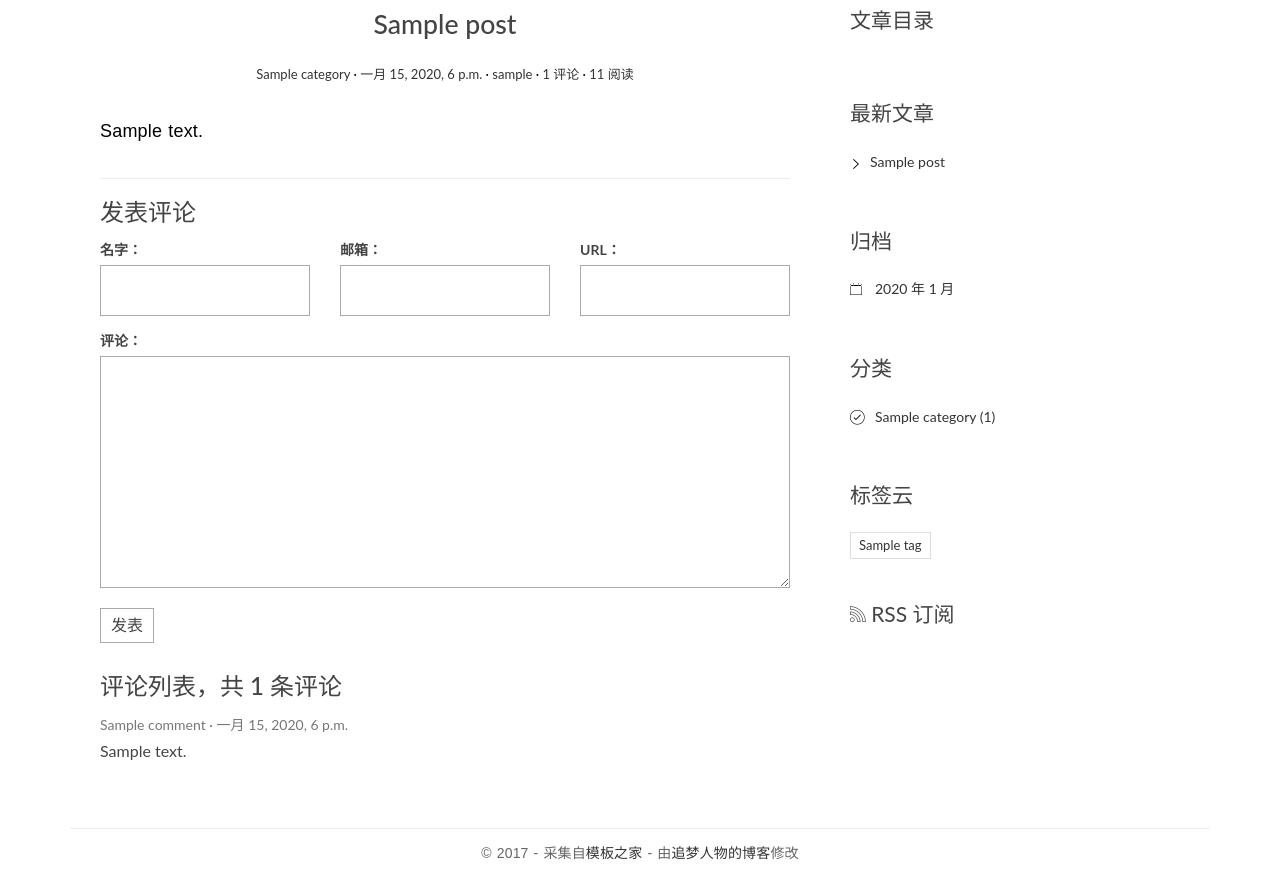
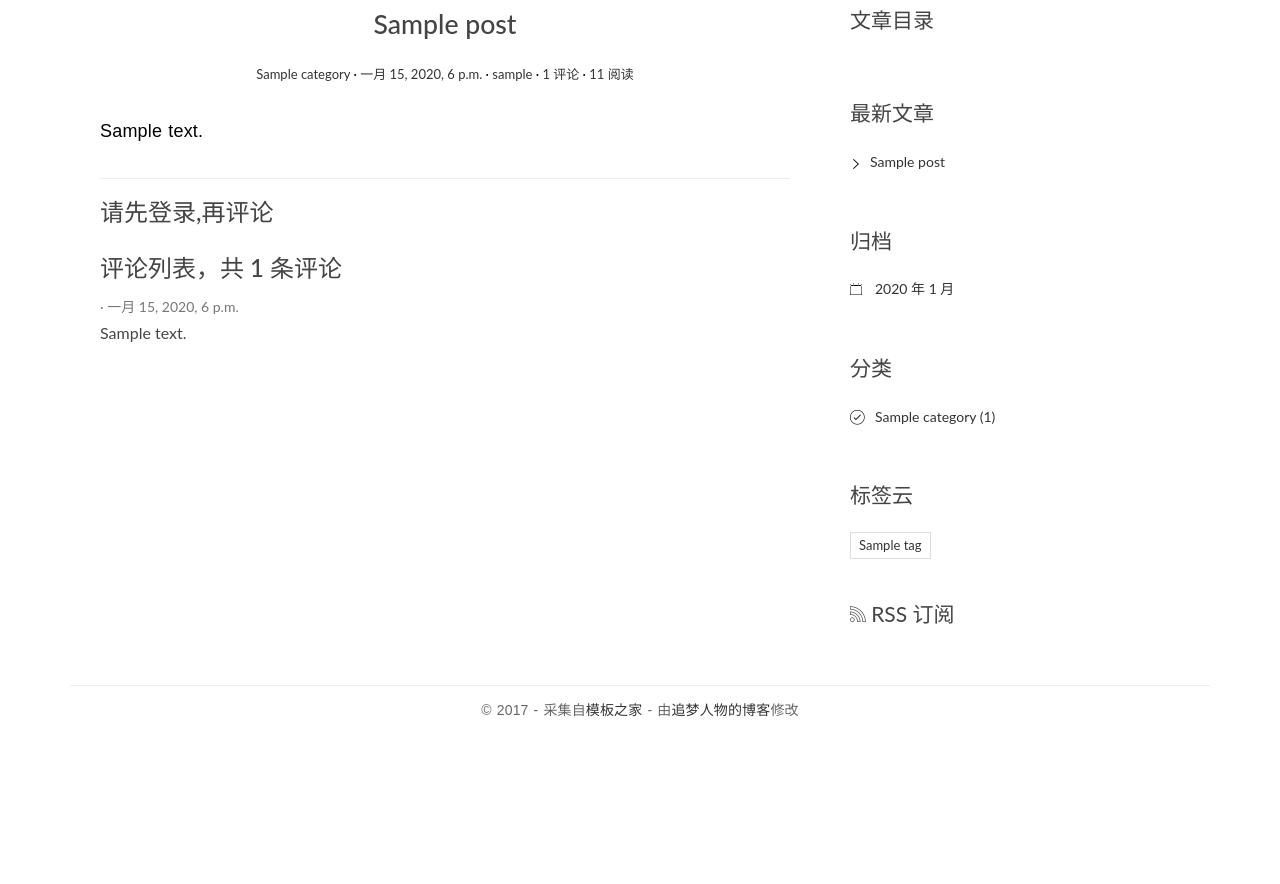
Before and after one commit to bergcb/mysite, a Django app: page /post/1/ in a window 1280 px wide. Shown: the part 168-1052 px from the top of the page. After the commit the page ends 885 px from the top, so only its background shows below. Run offline with Django 3.2, Linux system fonts and the light colour scheme; tables that the repository leaves empty hold one stand-in row (values such as "Sample post"); some libraries are stand-ins or nearby versions.

Commit message:
完成comments的xiugai

```diff
--- a/comments/views.py
+++ b/comments/views.py
@@ -12,7 +12,9 @@
         if form.is_valid():
             comment = form.save(commit=False)
             comment.post = post
+            comment.user = request.user
             comment.save()
+
             return redirect(post)
         else:
             comment_list = post.comment_set.all()
--- a/templates/base.html
+++ b/templates/base.html
@@ -54,7 +54,7 @@
                             <!--<li class="cl-effect-11"><a href="{% url 'blog:index'%}" data-hover="博客">博客</a></li>-->
                             <li class="cl-effect-11"><a href="{% url 'blog:profile'%}" data-hover="关于">关于我</a></li>
                             {% if user.is_authenticated %}
-                            <li class="cl-effect-11"><a href="{% url 'users:index'%}" data-hover="用户">用户</a></li>
+                            <li class="cl-effect-11"><a href="{% url 'users:index'%}" data-hover="用户">用户中心</a></li>
                             {% else %}
                             <li class="cl-effect-11"><a href="{% url 'login' %}" data-hover="登录">登录</a></li>
                             {% endif %}
--- a/templates/blog/detail.html
+++ b/templates/blog/detail.html
@@ -20,8 +20,10 @@
         {{ post.body|safe }}
     </div>
 </article>
+
 <section class="comment-area" id="comment-area">
     <hr>
+    {% if user.is_authenticated %}
     <h3>发表评论</h3>
     <form action="{% url 'comments:post_comment' post.pk %}" method="post" class="comment-form">
         {% csrf_token %}
@@ -48,13 +50,16 @@
                 <button type="submit" class="comment-btn">发表</button>
             </div>
         </div>    <!-- row -->
-    </form>
+
+        {% else %}
+        <h3>请先登录,再评论</h3>
+        {% endif %}
     <div class="comment-list-panel">
         <h3>评论列表，共 <span>{{ post.comment_set.count }}</span> 条评论</h3>
         <ul class="comment-list list-unstyled">
             {% for comment in comment_list%}
             <li class="comment-item">
-                <span class="nickname">{{ comment.name }}</span>
+                <span class="nickname">{{ user.username }}</span>
                 <time class="submit-date">{{ comment.created_time }}</time>
                 <div class="text">
                     {{ comment.text }}
```
